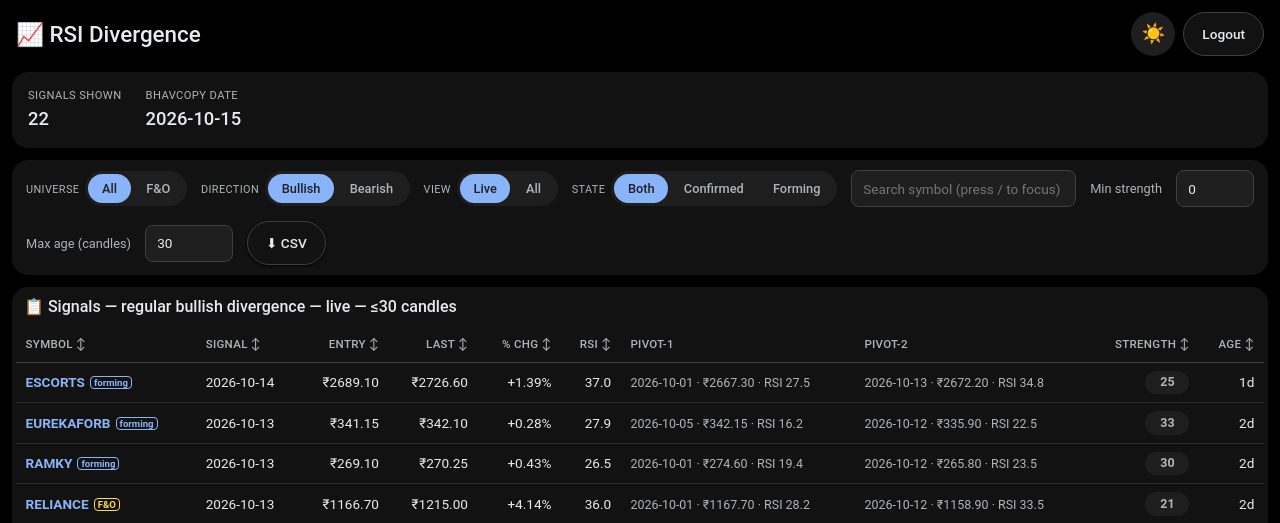
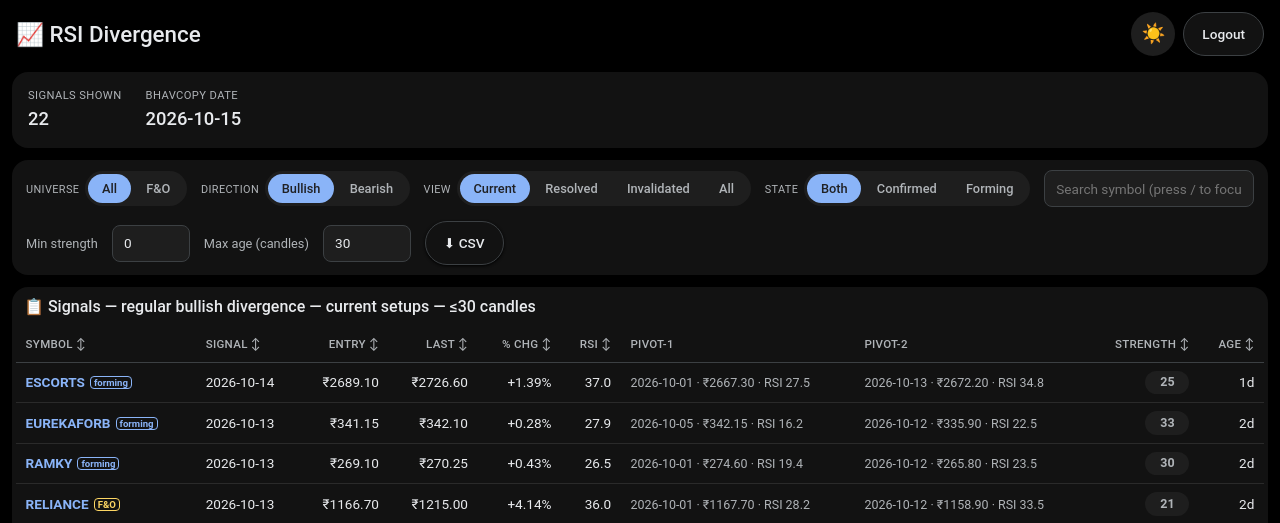
Before and after one commit to dheerkapil/nse-rsi-divergence, a Flask app: page / in a window 1280 px wide. Shown: the top 523 px of the page. Run offline with Flask 3, Linux system fonts and the light colour scheme; the visitor is signed in with stand-in values (Sample User, id 1).

Commit message:
Dashboard: Current / Resolved / Invalidated views (invalidated = study only)

```diff
--- a/web/templates/index.html
+++ b/web/templates/index.html
@@ -87,6 +87,8 @@
             border-radius:4px; padding:0 3px; margin-left:5px; vertical-align:middle; }
         .form-tag { font-size:.6rem; font-weight:700; color:var(--primary); border:1px solid var(--primary);
             border-radius:4px; padding:0 3px; margin-left:5px; vertical-align:middle; }
+        .res-tag { font-size:.6rem; font-weight:700; color:var(--success); border:1px solid var(--success);
+            border-radius:4px; padding:0 3px; margin-left:5px; vertical-align:middle; }
         .num { text-align:right; font-variant-numeric:tabular-nums; }
         .pos { color:var(--success); } .neg { color:var(--danger); }
         .pivot { color:var(--text-muted); font-size:.78rem; }
@@ -126,7 +128,9 @@
                 <button data-d="bearish">Bearish</button>
             </span></div>
             <div><span class="seg-label">View</span><span class="seg" id="viewSeg">
-                <button data-v="live" class="active">Live</button>
+                <button data-v="current" class="active">Current</button>
+                <button data-v="resolved">Resolved</button>
+                <button data-v="invalidated">Invalidated</button>
                 <button data-v="all">All</button>
             </span></div>
             <div><span class="seg-label">State</span><span class="seg" id="stateSeg">
@@ -182,7 +186,7 @@ toggle.onclick = () => {
     toggle.textContent = root.classList.contains('dark') ? '☀️' : '🌙';
 };
 
-const state = { universe: 'all', direction: 'bullish', view: 'live', state: 'all' };
+const state = { universe: 'all', direction: 'bullish', view: 'current', state: 'all' };
 
 const fmt = (n, d=2) => (n === null || n === undefined || isNaN(n)) ? '—' : Number(n).toFixed(d);
 const pivot = (dt, p, r) => `<span class="pivot">${dt||'—'} · ₹${fmt(p)} · RSI ${fmt(r,1)}</span>`;
@@ -207,12 +211,17 @@ function render() {
         `📋 Signals — regular ${state.direction} divergence` +
         (state.universe === 'fno' ? ' (F&O)' : '') +
         (state.state !== 'all' ? ` — ${state.state}` : '') +
-        (state.view === 'live' ? ' — live' : ' — all (incl. invalidated)') +
+        (state.view === 'current' ? ' — current setups' :
+         state.view === 'resolved' ? ' — resolved (RSI)' :
+         state.view === 'invalidated' ? ' — invalidated (study)' : ' — all') +
         (isNaN(maxAge) ? '' : ` — ≤${maxAge} candles`);
     let rows = enriched().filter(s =>
         s.direction === state.direction &&
         (state.universe === 'all' || s.is_fno) &&
-        (state.view === 'all' || !s.invalidated) &&
+        (state.view === 'all' ||
+         (state.view === 'current' && !s.invalidated && !s.resolved) ||
+         (state.view === 'resolved' && !s.invalidated && !!s.resolved) ||
+         (state.view === 'invalidated' && !!s.invalidated)) &&
         (state.state === 'all' || (s.state || 'confirmed') === state.state) &&
         (isNaN(maxAge) || (s.age_bars ?? 0) <= maxAge) &&
         s.symbol.includes(q) &&
@@ -232,6 +241,7 @@ function render() {
         const pctTxt = pct === null ? '—' : (pct >= 0 ? '+' : '') + fmt(pct) + '%';
         const tags = (s.is_fno ? '<span class="fno-tag">F&amp;O</span>' : '') +
                      ((s.state === 'forming') ? '<span class="form-tag">forming</span>' : '') +
+                     (s.resolved ? '<span class="res-tag">resolved</span>' : '') +
                      (s.invalidated ? '<span class="inv-tag">invalid</span>' : '');
         return `<tr class="${s.invalidated ? 'invalid' : ''}">
             <td class="sym"><a class="symlink" href="https://www.tradingview.com/chart/?symbol=NSE:${s.symbol}" target="_blank" rel="noopener">${s.symbol}</a>${tags}</td>
@@ -285,7 +295,7 @@ document.querySelectorAll('#sigTable thead th[data-key]').forEach(th => {
 });
 const CSV_COLS = ['symbol','direction','state','signal_date','price','last_price','pct_since','rsi',
     'pivot1_date','pivot1_price','pivot1_rsi','pivot2_date','pivot2_price','pivot2_rsi',
-    'strength','age_bars','is_fno','invalidated'];
+    'strength','age_bars','is_fno','invalidated','resolved','resolution_date','max_rsi_since','min_rsi_since'];
 function downloadCSV() {
     const esc = v => (v === null || v === undefined) ? ''
         : (typeof v === 'number' ? v : '"' + String(v).replace(/"/g, '""') + '"');
@@ -294,7 +304,7 @@ function downloadCSV() {
     const blob = new Blob([lines.join('\n')], {type: 'text/csv;charset=utf-8'});
     const a = document.createElement('a');
     a.href = URL.createObjectURL(blob);
-    a.download = `rsi_divergence_${state.direction}${state.universe === 'fno' ? '_fno' : ''}${state.state !== 'all' ? '_' + state.state : ''}${state.view === 'all' ? '_all' : ''}.csv`;
+    a.download = `rsi_divergence_${state.direction}${state.universe === 'fno' ? '_fno' : ''}${state.state !== 'all' ? '_' + state.state : ''}_${state.view}.csv`;
     document.body.appendChild(a); a.click(); a.remove();
     URL.revokeObjectURL(a.href);
 }
```
